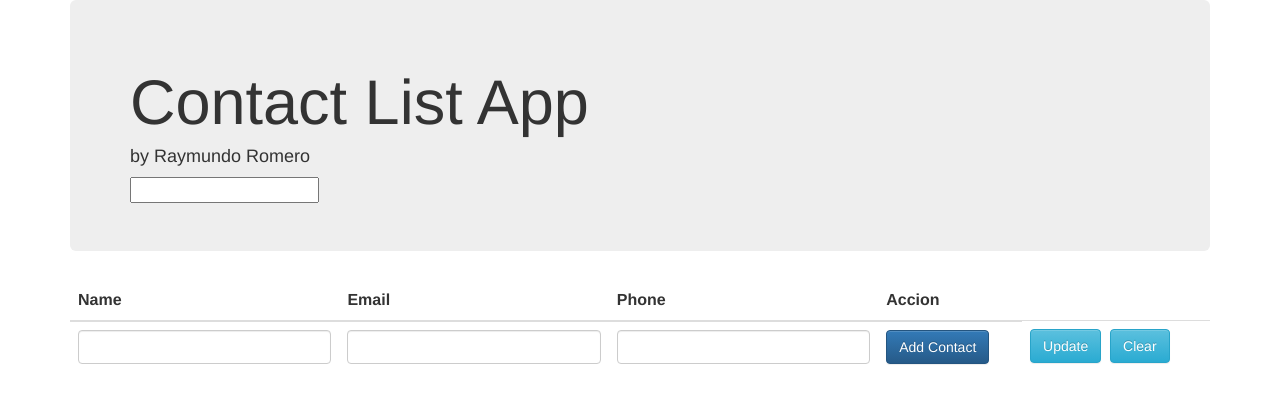
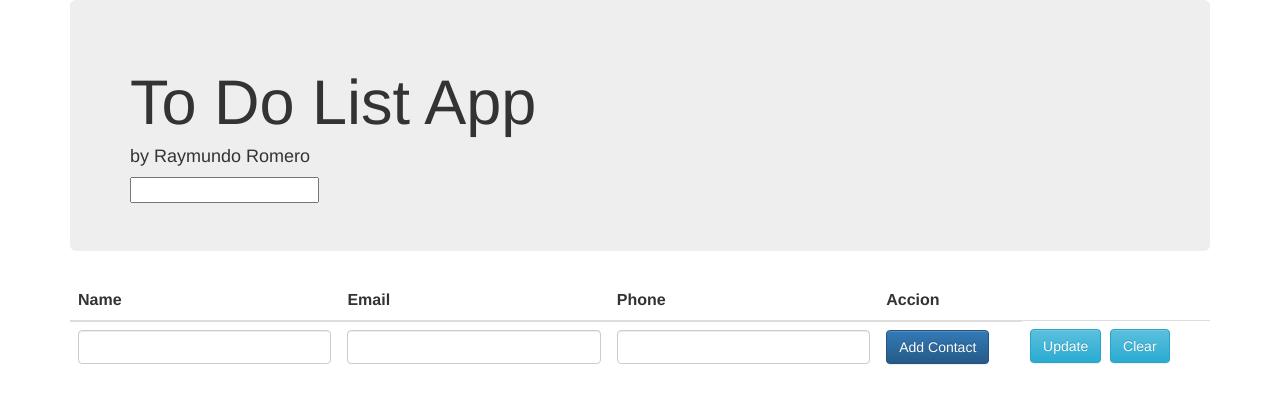
Before and after one commit to rera121989/Contact_List, a website: page public/index.html in a window 1280 px wide. Drawn offline with nearby package versions, Linux system fonts and the light colour scheme; no server answers.

Commit message:
Add new title

```diff
--- a/public/index.html
+++ b/public/index.html
@@ -16,7 +16,7 @@
 <div class="container" ng-controller = "AppCtrl">
 
 	<div class="jumbotron">
-		<h1>Contact List App</h1>
+		<h1>To Do List App</h1>
 		<h4>by Raymundo Romero</h4>
 
 		<!-- two way binding type and document.write on form-->
```
